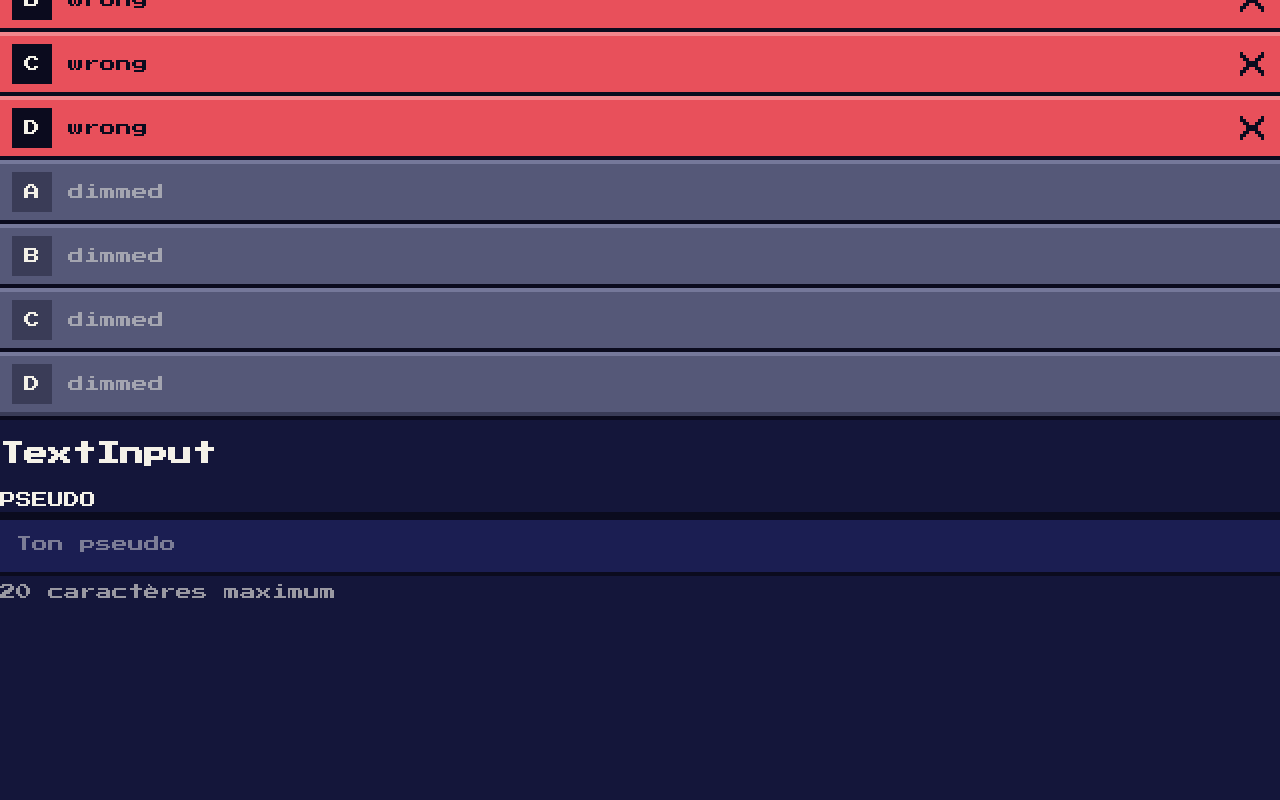
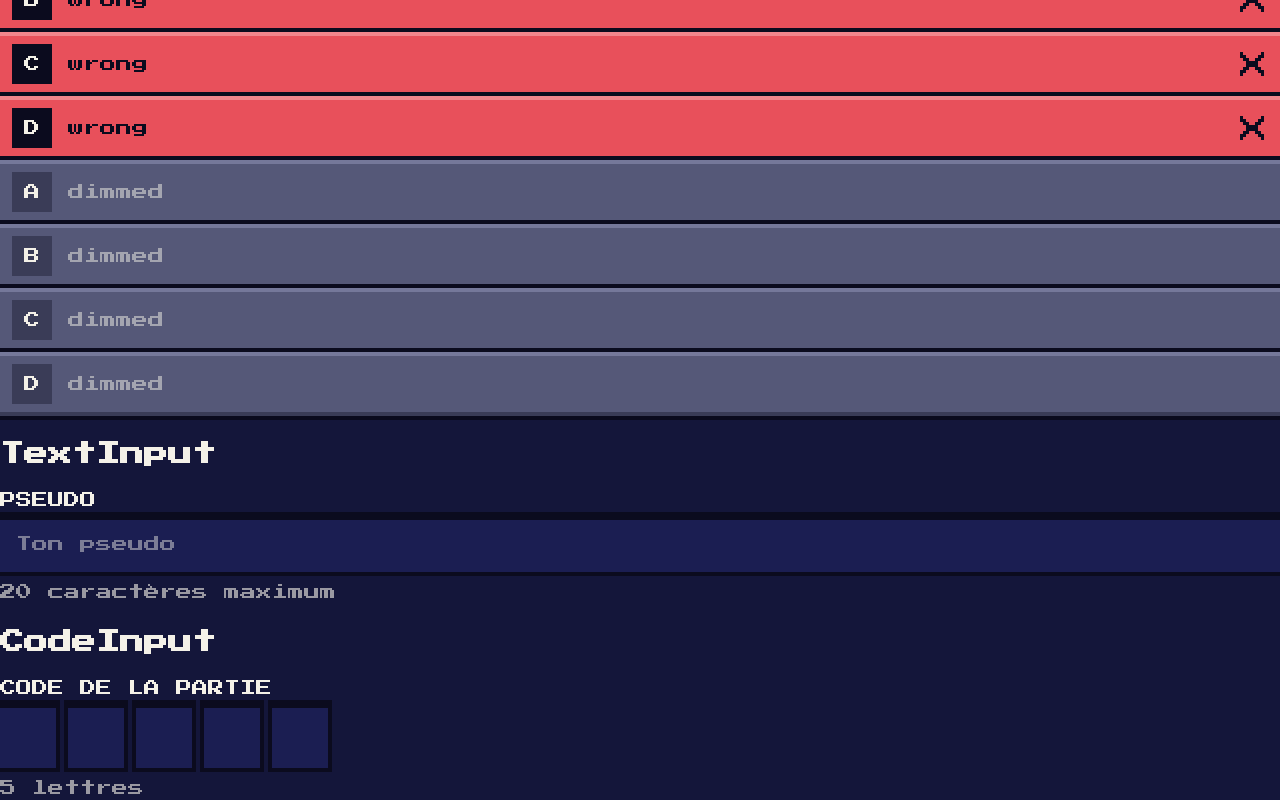
Before and after one commit to nelson-grac-aubert/Buzzer, a React (Vite) app in the folder frontend/: page /dev in a window 1280 px wide. Shown: the part 1494-2294 px from the top of the page. Before the commit the page ends 2098 px from the top, so only its background shows below. Built offline with nearby package versions, Linux system fonts and the light colour scheme.

Commit message:
style(front) : add CodeInput styles

```diff
--- /dev/null
+++ b/frontend/src/components/code-input/CodeInput.module.css
@@ -0,0 +1,74 @@
+.wrapper {
+  display: flex;
+  flex-direction: column;
+  gap: var(--spacing-8);
+}
+
+.label {
+  font-size: var(--font-size-display-s);
+  line-height: var(--line-height-display);
+  text-transform: uppercase;
+}
+
+/* relative: the invisible input is positioned over the cells */
+.cells {
+  position: relative;
+  display: inline-flex;
+  align-self: flex-start;
+  gap: var(--spacing-12);
+}
+
+/* covers all the cells, so clicking anywhere focuses it,
+   but stays invisible: the cells show what is typed */
+.input {
+  position: absolute;
+  inset: 0;
+  z-index: 1;
+  width: 100%;
+  height: 100%;
+  border: none;
+  opacity: 0;
+  cursor: text;
+}
+
+.cell {
+  display: flex;
+  align-items: center;
+  justify-content: center;
+  width: 3.5rem;
+  height: 4rem;
+
+  background-color: var(--color-background-panel-dark);
+  font-size: var(--font-size-display-m);
+  line-height: var(--line-height-display);
+
+  box-shadow:
+  inset 0 4px 0 0 var(--color-outline),
+  0 0 0 4px var(--color-outline);
+}
+
+/* next cell to fill, only while the input has the focus.
+   No inner top shadow here: it looked like a stray black line inside the orange ring */
+.cells:focus-within .active {
+  box-shadow: 0 0 0 4px var(--color-accent);
+}
+
+/* fake blinking caret, since the real one is hidden with the input */
+.cells:focus-within .active::after {
+  content: '';
+  width: 4px;
+  height: 1.5rem;
+  background-color: var(--color-accent);
+  animation: blink 1s steps(1) infinite;
+}
+
+@keyframes blink {
+  50% {
+    opacity: 0;
+  }
+}
+
+.hint {
+  margin: 0;
+  color: color-mix(in srgb, var(--color-text-primary) 60%, transparent);
+}
--- /dev/null
+++ b/frontend/src/components/code-input/CodeInput.tsx
@@ -0,0 +1,47 @@
+import { useId } from 'react'
+import styles from './CodeInput.module.css'
+
+type CodeInputProps = {
+  label: string
+  value: string
+  onChange: (value: string) => void
+  hint?: string
+  length?: number
+}
+
+// One real input receives the typing (backspace and paste work natively),
+// the cells only display its letters
+function CodeInput({ label, value, onChange, hint, length = 5 }: CodeInputProps) {
+  const id = useId()
+
+  return (
+    <div className={styles.wrapper}>
+      <label htmlFor={id} className={styles.label}>{label}</label>
+
+      <div className={styles.cells}>
+        <input
+          id={id}
+          type="text"
+          className={styles.input}
+          value={value}
+          maxLength={length}
+          // uppercase letters only: "kz-p 1" becomes "KZP"
+          onChange={(event) => onChange(event.target.value.toUpperCase().replace(/[^A-Z]/g, ''))}
+          autoComplete="off"
+          spellCheck={false}
+        />
+
+        {Array.from({ length }, (_, index) => (
+          // the next cell to fill is the one right after the typed letters
+          <span key={index} className={index === value.length ? `${styles.cell} ${styles.active}` : styles.cell}>
+            {value[index]}
+          </span>
+        ))}
+      </div>
+
+      {hint && <p className={styles.hint}>{hint}</p>}
+    </div>
+  )
+}
+
+export default CodeInput
--- a/frontend/src/pages/DevPage.tsx
+++ b/frontend/src/pages/DevPage.tsx
@@ -4,6 +4,7 @@ import CrossIcon from '../components/icons/CrossIcon'
 import AnswerButton from '../components/answer-button/AnswerButton'
 import type { AnswerOption, AnswerState } from '../components/answer-button/AnswerButton'
 import TextInput from '../components/text-input/TextInput'
+import CodeInput from '../components/code-input/CodeInput'
 import { useState } from 'react'
 
 const answerOptions: AnswerOption[] = ['a', 'b', 'c', 'd']
@@ -11,6 +12,7 @@ const answerStates: AnswerState[] = ['default', 'selected', 'validated', 'correc
 
 function DevPage() {
   const [username, setUserName] = useState("")
+  const [code, setCode] = useState('')
 
   return (
     <main>
@@ -43,6 +45,11 @@ function DevPage() {
       <section>
         <h2>TextInput</h2>
         <TextInput label="pseudo" value={username} onChange={setUserName} placeholder="Ton pseudo" hint="20 caractères maximum" maxLength={20} />      </section>
+
+      <section>
+        <h2>CodeInput</h2>
+        <CodeInput label="Code de la partie" value={code} onChange={setCode} hint="5 lettres" />
+      </section>
     </main>
   )
 }
```
